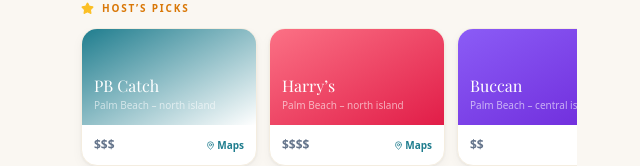
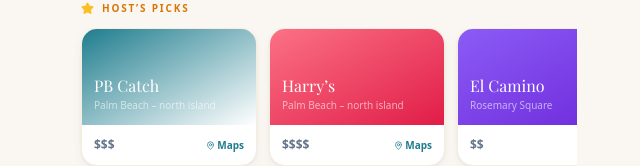
Before and after one commit to ZbienVC/palm-beach-guide, a Next.js app: page / in a window 1280 px wide. Shown: the part 530-696 px from the top of the page, without its empty margins (319-959 px from the left). Built offline with nearby package versions, Linux system fonts and the light colour scheme; a web font is replaced by a local one.

Commit message:
remove: Buccan from restaurant list

```diff
--- a/data/guide.ts
+++ b/data/guide.ts
@@ -232,18 +232,6 @@ export const guide: GuideData = {
       area: "Palm Beach – central island",
       mapsUrl: "https://maps.google.com/?q=Imoto+Palm+Beach",
       reservationTip: "Reservations strongly recommended",
-      walkMins: 30,
-      driveMins: 8,
-    },
-    {
-      name: "Buccan",
-      category: "Upscale",
-      priceRange: "$$",
-      description: "New American small plates — creative, local, and always vibrant",
-      why: "The vibe is upbeat without being loud. Perfect for a relaxed special dinner.",
-      area: "Palm Beach – central island",
-      mapsUrl: "https://maps.google.com/?q=Buccan+Palm+Beach",
-      hostNote: "The charcuterie and the wagyu burger are both exceptional.",
       walkMins: 30,
       driveMins: 8,
     },
```
